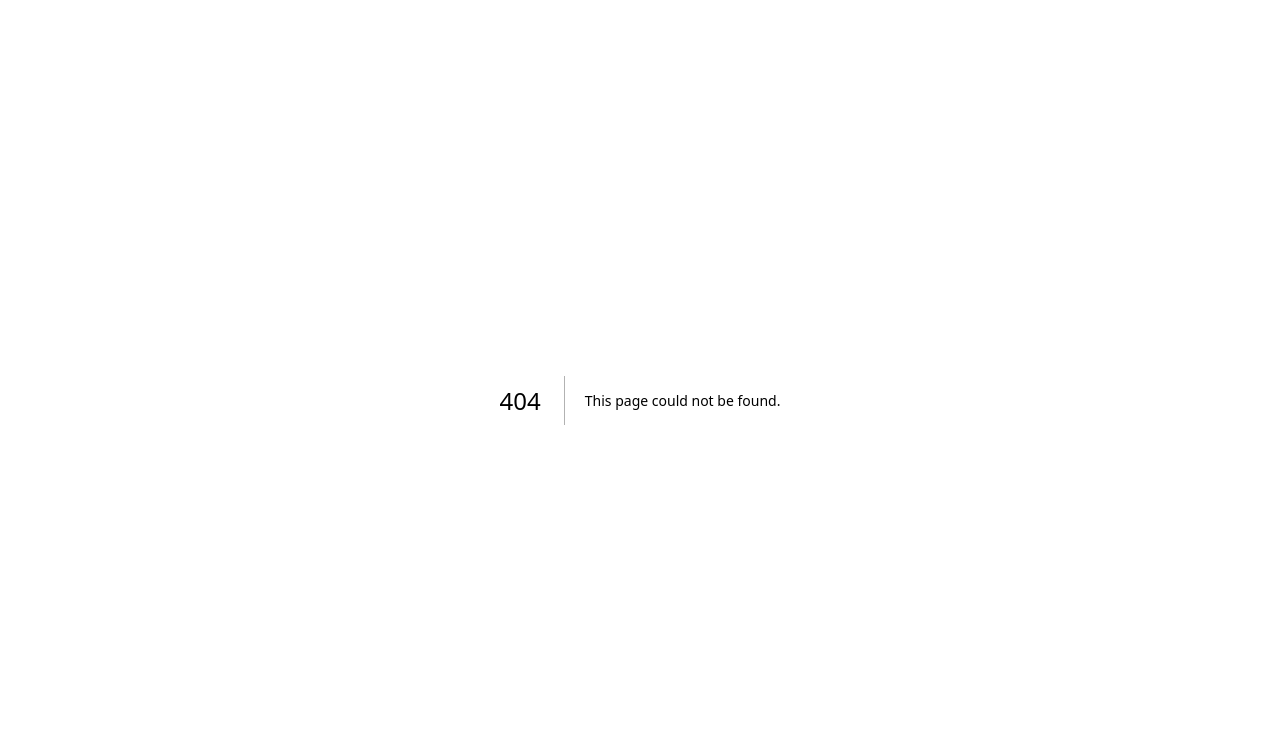
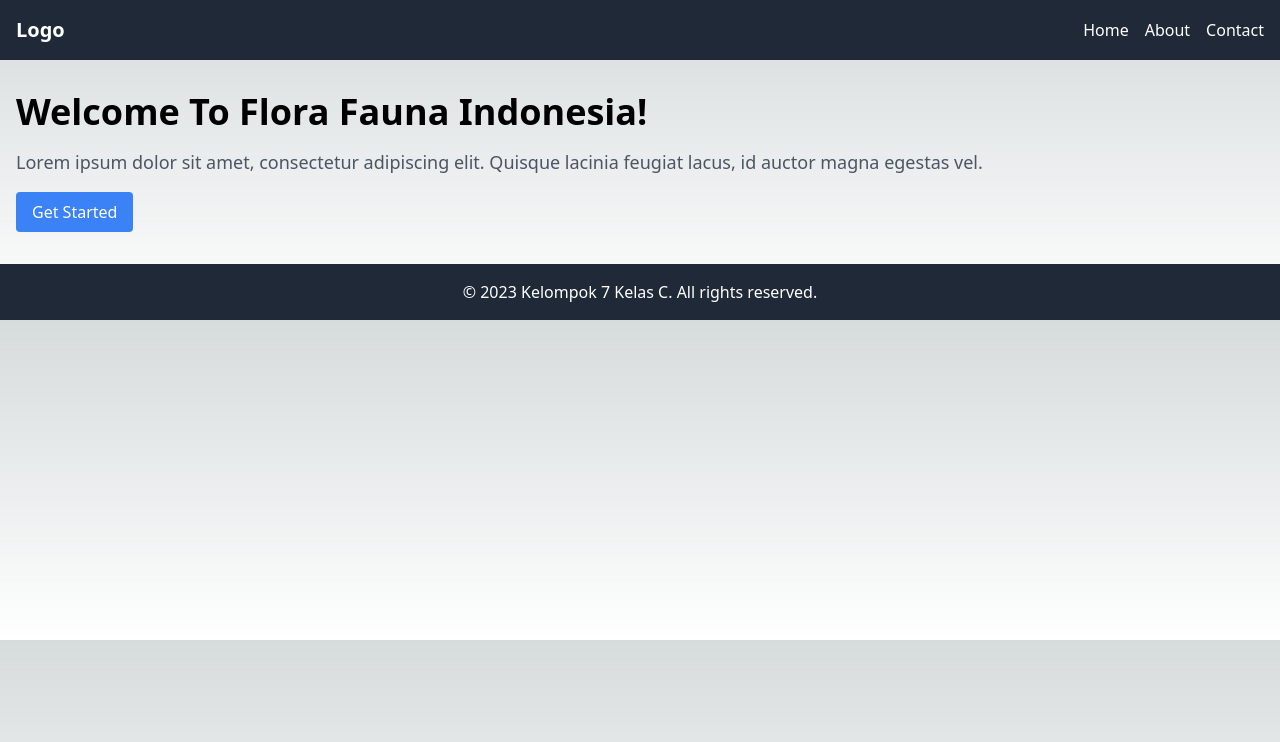
Before and after one commit to ChocolateMaltk/Codex-Nusantara, a Next.js app in the folder ffid-app/: page / in a window 1280 px wide. Before the commit this address had no page. Shown: the top 742 px of the page. Built offline with nearby package versions, Linux system fonts and the light colour scheme.

Commit message:
MAJOR UPDATE 1: HOME PAGE YANG BERFUNGSI

```diff
--- /dev/null
+++ b/ffid-app/app/App.js
@@ -0,0 +1,8 @@
+import "tailwindcss/tailwind.css";
+import "../styles/globals.css";
+
+function MyApp({ Component, pageProps }) {
+  return <Component {...pageProps} />;
+}
+
+export default MyApp;
--- a/ffid-app/pages/LandingPage.js
+++ b/ffid-app/pages/index.js
@@ -1,6 +1,8 @@
 import React from "react";
+import "tailwindcss/tailwind.css";
+import "../styles/globals.css";
 
-const LandingPage = () => {
+const Home = () => {
   return (
     <div>
       <header className="bg-gray-800 py-4">
@@ -29,7 +31,7 @@ const LandingPage = () => {
       </header>
 
       <main className="container mx-auto px-4 py-8">
-        <h1 className="text-4xl font-bold mb-4">Welcome to our Simple Landing Page</h1>
+        <h1 className="text-4xl font-bold mb-4">Welcome To Flora Fauna Indonesia!</h1>
         <p className="text-lg text-gray-600">Lorem ipsum dolor sit amet, consectetur adipiscing elit. Quisque lacinia feugiat lacus, id auctor magna egestas vel.</p>
         <a href="#" className="bg-blue-500 text-white px-4 py-2 mt-4 inline-block rounded hover:bg-blue-600">
           Get Started
@@ -37,10 +39,10 @@ const LandingPage = () => {
       </main>
 
       <footer className="bg-gray-800 py-4 text-center text-white">
-        <p>&copy; 2023 Simple Landing Page. All rights reserved.</p>
+        <p>&copy; 2023 Kelompok 7 Kelas C. All rights reserved.</p>
       </footer>
     </div>
   );
 };
 
-export default LandingPage;
+export default Home;
--- a/ffid-app/src/app/layout.js
+++ b/ffid-app/pages/layout.js
@@ -12,7 +12,6 @@ export default function Layout({ children }) {
       <Head>
         <title>FlorFaunID</title>
       </Head>
-      <LandingPage></LandingPage>
     </>
   );
 }
--- a/ffid-app/tailwind.config.js
+++ b/ffid-app/tailwind.config.js
@@ -1,18 +1,15 @@
 /** @type {import('tailwindcss').Config} */
 module.exports = {
   content: [
-    './src/pages/**/*.{js,ts,jsx,tsx,mdx}',
-    './src/components/**/*.{js,ts,jsx,tsx,mdx}',
-    './src/app/**/*.{js,ts,jsx,tsx,mdx}',
+    "./app/**/*.{js,ts,jsx,tsx,mdx}",
+    "./pages/**/*.{js,ts,jsx,tsx,mdx}",
+    "./components/**/*.{js,ts,jsx,tsx,mdx}",
+
+    // Or if using `src` directory:
+    "./src/**/*.{js,ts,jsx,tsx,mdx}",
   ],
   theme: {
-    extend: {
-      backgroundImage: {
-        'gradient-radial': 'radial-gradient(var(--tw-gradient-stops))',
-        'gradient-conic':
-          'conic-gradient(from 180deg at 50% 50%, var(--tw-gradient-stops))',
-      },
-    },
+    extend: {},
   },
   plugins: [],
-}
+};
```
Also changed, not shown: ffid-app/components/Daerah.js (renamed from ffid-app/pages/Content Pages/Daerah.js), ffid-app/components/Fauna.js (renamed from ffid-app/pages/Content Pages/Fauna.js), ffid-app/components/Flora.js (renamed from ffid-app/pages/Content Pages/Flora.js), ffid-app/styles/globals.css (renamed from ffid-app/src/app/globals.css).
